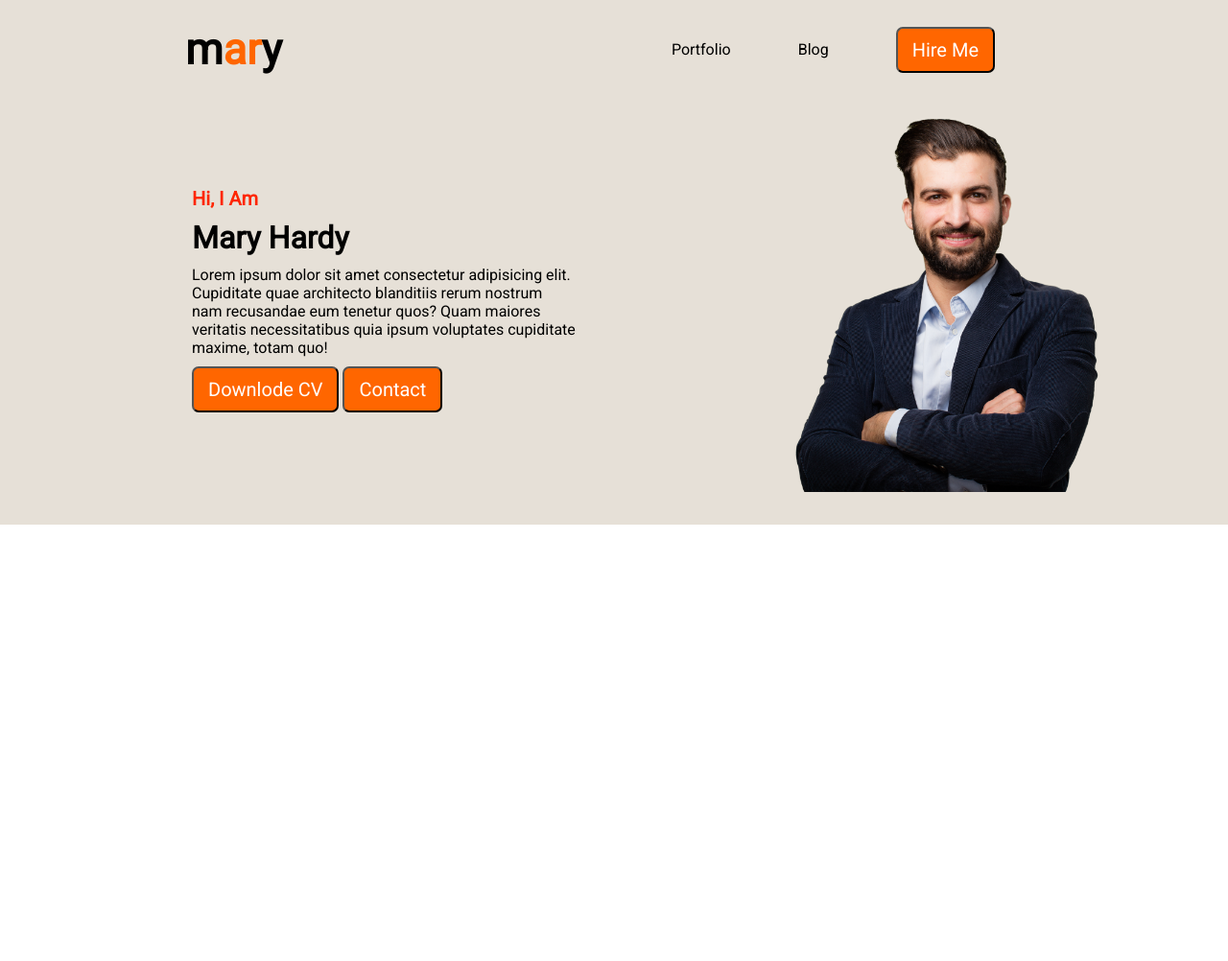
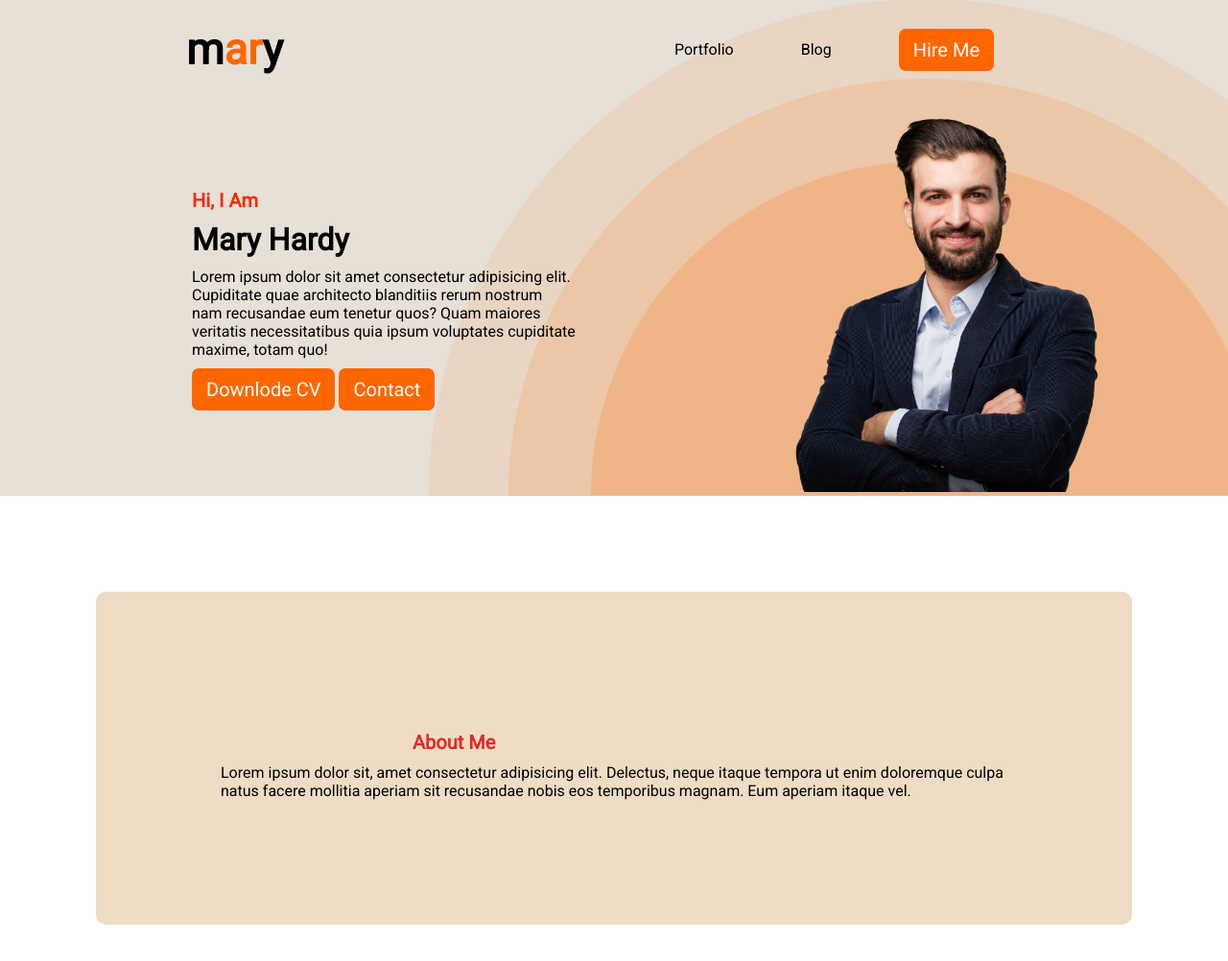
Before and after one commit to mahmudul-hasan01/web-project, a plain HTML site: page index.html in a window 1280 px wide. Shown: the whole page at 96% size. Before the commit the page ends 800 px from the top, so only its background shows below. Drawn offline with Linux system fonts and the light colour scheme.

Commit message:
first commit

```diff
--- a/index.html
+++ b/index.html
@@ -32,6 +32,12 @@
            </div>
         </div>
     </header>
+    <main>
+        <section class="about">
+           <h3>About Me</h3>
+           <p>Lorem ipsum dolor sit, amet consectetur adipisicing elit. Delectus, neque itaque tempora ut enim doloremque culpa natus facere mollitia aperiam sit recusandae nobis eos temporibus magnam. Eum aperiam itaque vel.</p>
+        </section>
+    </main>
 
 </body>
 </html>
--- a/style.css
+++ b/style.css
@@ -36,12 +36,16 @@ nav a{
     cursor: pointer;
     color: white;
     font-size: 20px;
+    border: none;
 }
 header{
     background-color: rgb(230, 224, 215);
+    background-image: url("/images/header_bg.png");
+    background-repeat: no-repeat;
+    background-position: bottom right;
 }
 .banner{
-    padding: 30px 30px 30px 100px;
+    padding: 30px 30px 0px 100px;
     display: flex;
     align-items: center;
     justify-content: space-around;
@@ -60,3 +64,16 @@ header{
 .divcon{
     width: 400px;
 }
+            /*main*/
+
+.about{
+    padding: 130px;
+    border-radius: 10px;
+    background:rgb(238, 221, 196) ;
+    margin: 100px ;
+}
+.about h3{
+    margin: 15px 0 10px 200px ;
+    color: rgb(226, 40, 40);
+    font-size: 20px;
+}
```
